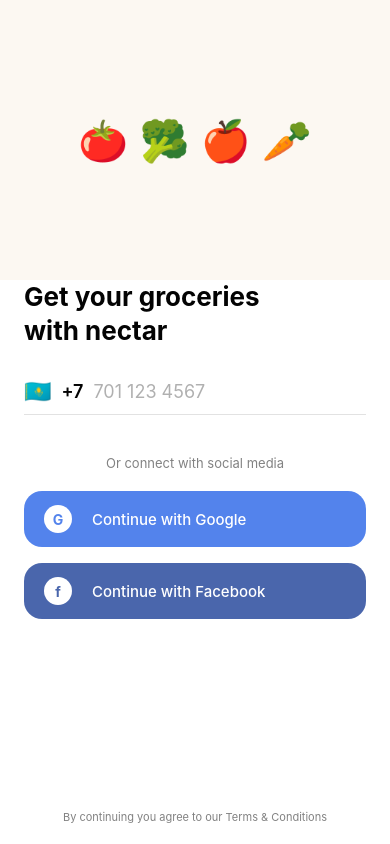
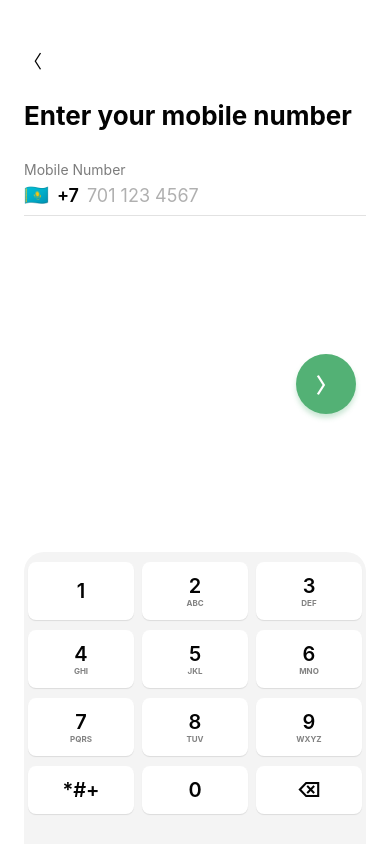
Before and after one commit to asiyatleuzhan-lgtm/online-shop, a React Native app: screen / in a window 390 px wide. Built offline with nearby package versions, Linux system fonts and the light colour scheme.

Commit message:
Add Mobile Number input screen and fix server view

```diff
--- a/App.tsx
+++ b/App.tsx
@@ -2,72 +2,105 @@ import React, { useState } from 'react';
 import { StyleSheet, Text, View, TextInput, TouchableOpacity, ScrollView } from 'react-native';
 
 export default function App() {
-  const [currentPage, setCurrentPage] = useState('signin');
+  const [currentPage, setCurrentPage] = useState('phone-input'); // Бастапқы бетті осы экранға қойдық
   const [phoneNumber, setPhoneNumber] = useState('');
+
+  // Сандық пернетақта батырмаларын басқан кезде нөмірге қосу функциясы
+  const handleKeyPress = (num: string) => {
+    if (phoneNumber.length < 10) {
+      setPhoneNumber(prev => prev + num);
+    }
+  };
+
+  const handleBackspace = () => {
+    setPhoneNumber(prev => prev.slice(0, -1));
+  };
 
   return (
     <View style={styles.container}>
       <View style={styles.phoneScreen}>
 
-        {/* SIGN IN SCREEN */}
-        {currentPage === 'signin' && (
+        {/* 1. ENTER MOBILE NUMBER SCREEN (СУРЕТТЕГІ БЕТ) */}
+        {currentPage === 'phone-input' && (
           <View style={styles.screenContainer}>
-            {/* Жоғарғы сурет бөлімі */}
-            <View style={styles.headerImageContainer}>
-              <Text style={{ fontSize: 40 }}>🍅 🥦 🍎 🥕</Text>
-            </View>
+            <View>
+              {/* Жоғарғы артқа қайту батырмасы */}
+              <TouchableOpacity style={styles.backButton} onPress={() => alert('Welcome бетіне қайту')}>
+                <Text style={{ fontSize: 18 }}>〈</Text>
+              </TouchableOpacity>
 
-            <View style={styles.contentContainer}>
-              <Text style={styles.title}>Get your groceries{'\n'}with nectar</Text>
+              <Text style={styles.title}>Enter your mobile number</Text>
 
-              {/* Телефон нөмірі */}
+              <Text style={styles.label}>Mobile Number</Text>
+
+              {/* Нөмір енгізу жолы */}
               <View style={styles.phoneInputRow}>
-                <Text style={{ fontSize: 22 }}>🇰🇿</Text>
+                <Text style={{ fontSize: 20 }}>🇰🇿</Text>
                 <Text style={styles.phoneCode}>+7</Text>
                 <TextInput
                   style={styles.input}
                   placeholder="701 123 4567"
                   placeholderTextColor="#b0b0b0"
-                  keyboardType="phone-pad"
                   value={phoneNumber}
-                  onChangeText={setPhoneNumber}
-                  maxLength={12}
+                  editable={false} // Пернетақта арқылы жазылу үшін
                 />
               </View>
+            </View>
 
-              <Text style={styles.socialText}>Or connect with social media</Text>
-
-              {/* Google батырмасы */}
-              <TouchableOpacity style={styles.googleButton} onPress={() => setCurrentPage('shop')}>
-                <View style={styles.socialIconBox}><Text style={{ color: '#5383EC', fontWeight: 'bold' }}>G</Text></View>
-                <Text style={styles.socialButtonText}>Continue with Google</Text>
-              </TouchableOpacity>
-
-              {/* Facebook батырмасы */}
-              <TouchableOpacity style={styles.fbButton} onPress={() => setCurrentPage('shop')}>
-                <View style={styles.socialIconBox}><Text style={{ color: '#4A66AC', fontWeight: 'bold' }}>f</Text></View>
-                <Text style={styles.socialButtonText}>Continue with Facebook</Text>
+            {/* Оң жақ төменгі бұрыштағы жасыл стрелка батырмасы */}
+            <View style={styles.arrowButtonContainer}>
+              <TouchableOpacity
+                style={styles.greenArrowButton}
+                onPress={() => {
+                  if(phoneNumber.length < 10) {
+                    alert('Толық нөмірді енгізіңіз!');
+                    return;
+                  }
+                  setCurrentPage('shop');
+                }}
+              >
+                <Text style={{ color: '#ffffff', fontSize: 20, fontWeight: 'bold' }}>〉</Text>
               </TouchableOpacity>
             </View>
 
-            <View style={styles.footerContainer}>
-              <Text style={styles.footerText}>By continuing you agree to our Terms & Conditions</Text>
+            {/* Figma-дағы сандық пернетақта (Keypad) */}
+            <View style={styles.keypadContainer}>
+              <View style={styles.keyRow}>
+                <TouchableOpacity style={styles.key} onPress={() => handleKeyPress('1')}><Text style={styles.keyText}>1</Text><Text style={styles.subKeyText}></Text></TouchableOpacity>
+                <TouchableOpacity style={styles.key} onPress={() => handleKeyPress('2')}><Text style={styles.keyText}>2</Text><Text style={styles.subKeyText}>ABC</Text></TouchableOpacity>
+                <TouchableOpacity style={styles.key} onPress={() => handleKeyPress('3')}><Text style={styles.keyText}>3</Text><Text style={styles.subKeyText}>DEF</Text></TouchableOpacity>
+              </View>
+              <View style={styles.keyRow}>
+                <TouchableOpacity style={styles.key} onPress={() => handleKeyPress('4')}><Text style={styles.keyText}>4</Text><Text style={styles.subKeyText}>GHI</Text></TouchableOpacity>
+                <TouchableOpacity style={styles.key} onPress={() => handleKeyPress('5')}><Text style={styles.keyText}>5</Text><Text style={styles.subKeyText}>JKL</Text></TouchableOpacity>
+                <TouchableOpacity style={styles.key} onPress={() => handleKeyPress('6')}><Text style={styles.keyText}>6</Text><Text style={styles.subKeyText}>MNO</Text></TouchableOpacity>
+              </View>
+              <View style={styles.keyRow}>
+                <TouchableOpacity style={styles.key} onPress={() => handleKeyPress('7')}><Text style={styles.keyText}>7</Text><Text style={styles.subKeyText}>PQRS</Text></TouchableOpacity>
+                <TouchableOpacity style={styles.key} onPress={() => handleKeyPress('8')}><Text style={styles.keyText}>8</Text><Text style={styles.subKeyText}>TUV</Text></TouchableOpacity>
+                <TouchableOpacity style={styles.key} onPress={() => handleKeyPress('9')}><Text style={styles.keyText}>9</Text><Text style={styles.subKeyText}>WXYZ</Text></TouchableOpacity>
+              </View>
+              <View style={styles.keyRow}>
+                <TouchableOpacity style={styles.key}><Text style={styles.keyText}>*#+</Text></TouchableOpacity>
+                <TouchableOpacity style={styles.key} onPress={() => handleKeyPress('0')}><Text style={styles.keyText}>0</Text></TouchableOpacity>
+                <TouchableOpacity style={styles.key} onPress={handleBackspace}><Text style={styles.keyText}>⌫</Text></TouchableOpacity>
+              </View>
             </View>
           </View>
         )}
 
-        {/* SHOP SCREEN */}
+        {/* 2. SHOP SCREEN (Дүкен беті) */}
         {currentPage === 'shop' && (
           <ScrollView contentContainerStyle={styles.shopContainer}>
             <Text style={{ fontSize: 32, textAlign: 'center', marginBottom: 10 }}>🥕</Text>
             <Text style={{ textAlign: 'center', color: '#828282', fontSize: 12, marginBottom: 20 }}>Dhaka, Banasree</Text>
 
-            <TouchableOpacity style={styles.backToSignin} onPress={() => setCurrentPage('signin')}>
-              <Text style={{ color: '#53B175', fontWeight: 'bold' }}>⬅️ Back to Sign In</Text>
+            <TouchableOpacity style={styles.backToSignin} onPress={() => setCurrentPage('phone-input')}>
+              <Text style={{ color: '#53B175', fontWeight: 'bold' }}>⬅️ Назад к вводу номера</Text>
             </TouchableOpacity>
 
             <Text style={{ fontSize: 22, fontWeight: 'bold', color: '#181B20', marginTop: 20 }}>Welcome to Shop!</Text>
-            <Text style={{ color: '#7C7C7C', marginTop: 10 }}>Бұл жерде дүкен өнімдері көрсетіледі.</Text>
+            <Text style={{ color: '#7C7C7C', marginTop: 10 }}>Дүкеннің басты беті сәтті ашылды.</Text>
           </ScrollView>
         )}
 
@@ -95,95 +128,102 @@ const styles = StyleSheet.create({
     shadowOpacity: 0.2,
     shadowRadius: 10,
     elevation: 5,
+    justifyContent: 'space-between',
   },
   screenContainer: {
     flex: 1,
+    paddingHorizontal: 24,
+    paddingTop: 40,
     justifyContent: 'space-between',
   },
-  headerImageContainer: {
-    width: '100%',
-    height: 280,
-    backgroundColor: '#fcf8f2',
-    alignItems: 'center',
+  backButton: {
+    width: 40,
+    height: 40,
     justifyContent: 'center',
-  },
-  contentContainer: {
-    paddingHorizontal: 24,
-    flex: 1,
+    marginBottom: 20,
   },
   title: {
     fontSize: 26,
     fontWeight: 'bold',
     color: '#030303',
     marginBottom: 30,
-    lineHeight: 34,
+  },
+  label: {
+    fontSize: 14,
+    color: '#7C7C7C',
+    marginBottom: 5,
   },
   phoneInputRow: {
     flexDirection: 'row',
     alignItems: 'center',
     borderBottomWidth: 1,
     borderBottomColor: '#E2E2E2',
-    paddingBottom: 10,
-    marginBottom: 40,
+    paddingBottom: 8,
   },
   phoneCode: {
     fontSize: 18,
     fontWeight: '600',
     color: '#030303',
-    marginLeft: 10,
-    marginRight: 10,
+    marginLeft: 8,
+    marginRight: 8,
   },
   input: {
     flex: 1,
     fontSize: 18,
     color: '#030303',
   },
-  socialText: {
-    textAlign: 'center',
-    color: '#828282',
-    fontSize: 13,
-    marginBottom: 20,
+  arrowButtonContainer: {
+    alignItems: 'flex-end',
+    paddingRight: 10,
   },
-  googleButton: {
-    backgroundColor: '#5383EC',
-    flexDirection: 'row',
-    alignItems: 'center',
-    paddingVertical: 14,
-    paddingHorizontal: 20,
-    borderRadius: 18,
-    marginBottom: 16,
-  },
-  fbButton: {
-    backgroundColor: '#4A66AC',
-    flexDirection: 'row',
-    alignItems: 'center',
-    paddingVertical: 14,
-    paddingHorizontal: 20,
-    borderRadius: 18,
-    marginBottom: 20,
-  },
-  socialIconBox: {
-    width: 28,
-    height: 28,
-    backgroundColor: '#ffffff',
-    borderRadius: 14,
+  greenArrowButton: {
+    width: 60,
+    height: 60,
+    backgroundColor: '#53B175',
+    borderRadius: 30,
     alignItems: 'center',
     justifyContent: 'center',
-    marginRight: 20,
+    shadowColor: '#53B175',
+    shadowOffset: { width: 0, height: 4 },
+    shadowOpacity: 0.3,
+    shadowRadius: 5,
+    elevation: 5,
   },
-  socialButtonText: {
-    color: '#ffffff',
-    fontSize: 15,
-    fontWeight: '500',
+  keypadContainer: {
+    backgroundColor: '#F4F4F4',
+    paddingBottom: 20,
+    paddingTop: 10,
+    borderTopLeftRadius: 20,
+    borderTopRightRadius: 20,
   },
-  footerContainer: {
-    padding: 20,
+  keyRow: {
+    flexDirection: 'row',
+    justifyContent: 'space-around',
+    marginBottom: 10,
+  },
+  key: {
+    flex: 1,
     alignItems: 'center',
+    justifyContent: 'center',
+    paddingVertical: 12,
+    backgroundColor: '#ffffff',
+    marginHorizontal: 4,
+    borderRadius: 8,
+    shadowColor: '#000',
+    shadowOffset: { width: 0, height: 1 },
+    shadowOpacity: 0.1,
+    shadowRadius: 1,
+    elevation: 2,
   },
-  footerText: {
+  keyText: {
+    fontSize: 20,
+    fontWeight: '600',
+    color: '#030303',
+  },
+  subKeyText: {
+    fontSize: 8,
     color: '#828282',
-    fontSize: 11,
-    textAlign: 'center',
+    fontWeight: 'bold',
   },
   shopContainer: {
     padding: 20,
```
